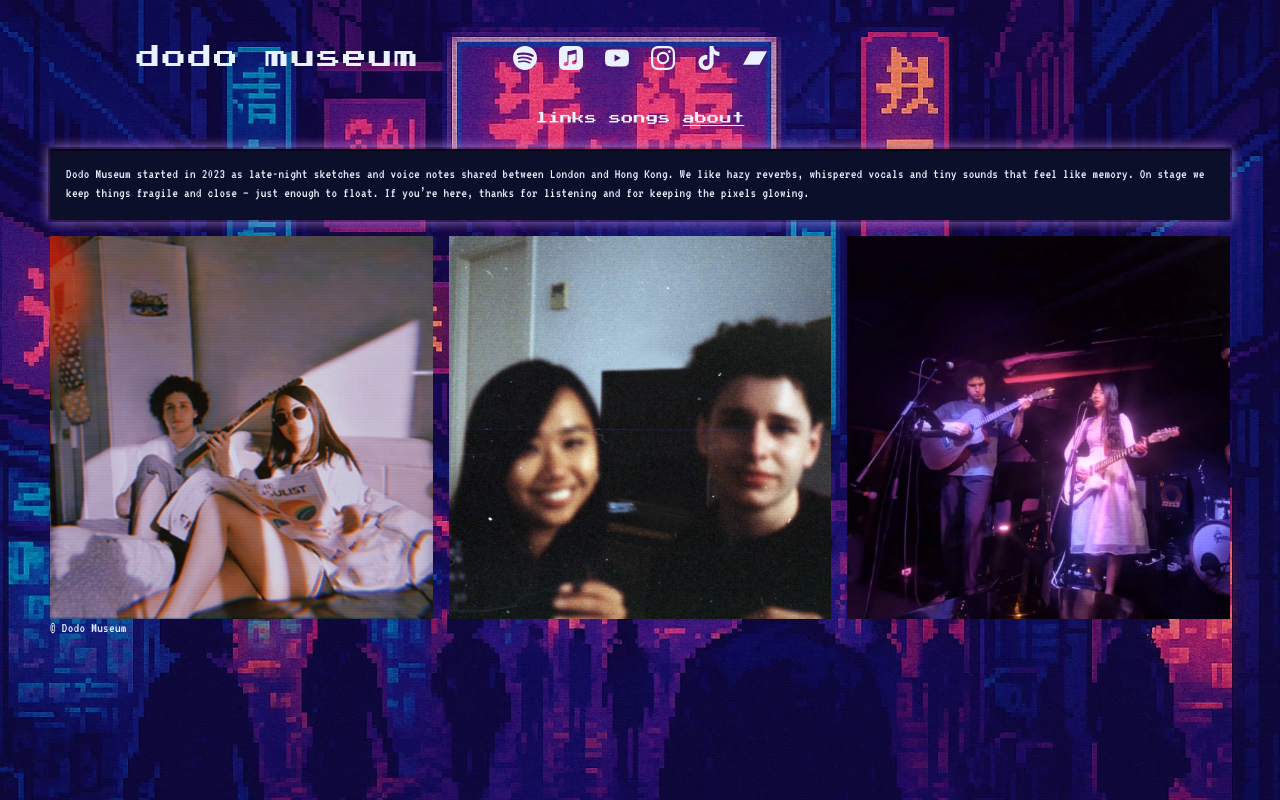
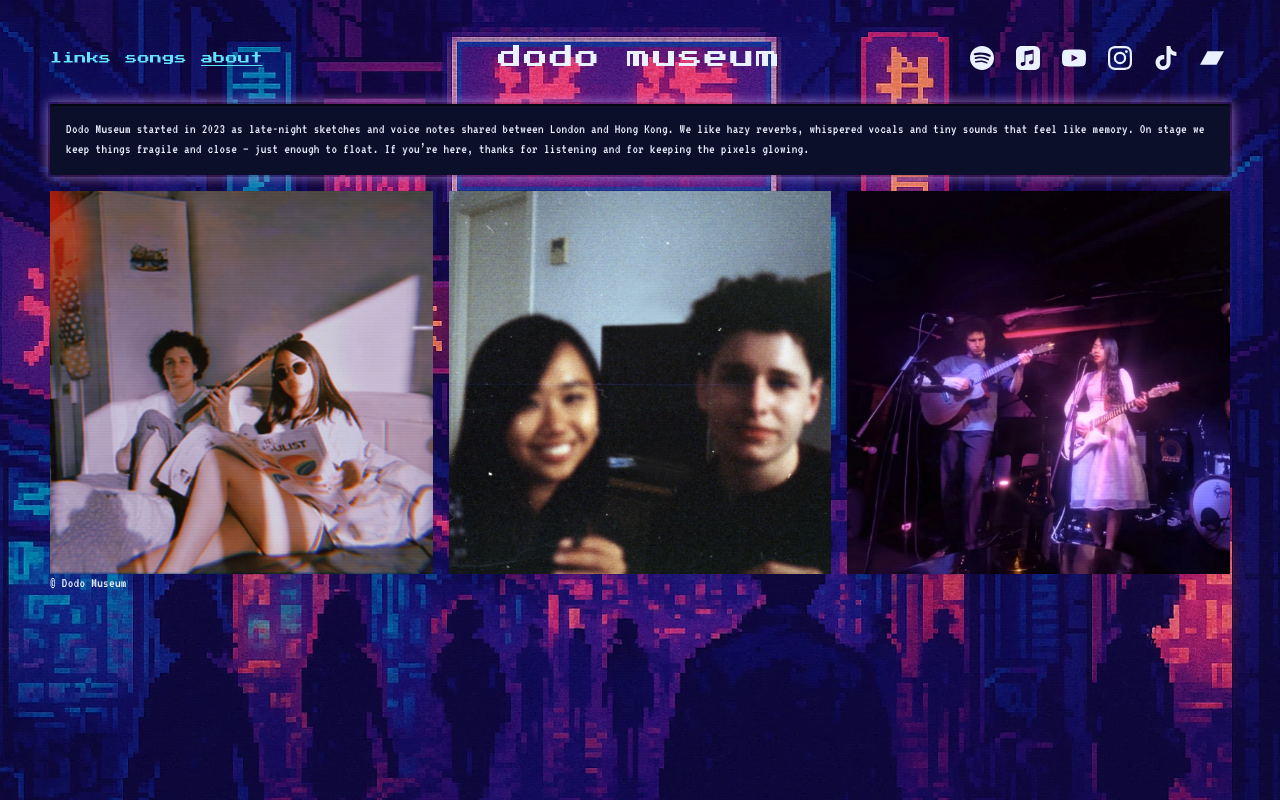
Before and after one commit to lg047/dodomuseum-site, a plain HTML site: page about.html in a window 1280 px wide. Drawn offline with Linux system fonts and the light colour scheme.

Commit message:
Update about.html

```diff
--- a/about.html
+++ b/about.html
@@ -12,9 +12,17 @@
   <div class="wrapper">
 
     <header class="header">
+      <!-- LEFT: Nav -->
+      <nav class="header-nav" aria-label="Primary">
+        <a href="index.html">links</a>
+        <a href="songs.html">songs</a>
+        <a class="active" href="about.html">about</a>
+      </nav>
+
+      <!-- CENTER: Brand -->
       <div class="brand">dodo museum</div>
 
-      <!-- Social icons inline with title -->
+      <!-- RIGHT: Social icons -->
       <section class="header-icons" aria-label="Follow Dodo Museum">
         <a class="icon-btn" href="https://open.spotify.com/artist/YOUR_SPOTIFY_ARTIST_ID" target="_blank" rel="noopener">
           <div class="brand-icon bi-spotify"></div>
@@ -37,12 +45,7 @@
       </section>
     </header>
 
-
-    <nav class="nav">
-      <a href="index.html">links</a>
-      <a href="songs.html">songs</a>
-      <a href="about.html">about</a>
-    </nav>
+    <!-- (Old standalone nav removed) -->
 
     <section class="hero card">
       <h1>about</h1>
@@ -59,7 +62,6 @@
       </article>
     </section>
 
-
     <section class="grid grid-3 gallery" style="margin-top:16px">
       <img src="assets/img/BowenDriveBed_Cropped_VHS_PHOTO.webp" alt="Dodo Museum photo 1">
       <img src="assets/img/Madrid_Square_PHOTO.webp" alt="Dodo Museum photo 2">
```
Lines whose indentation alone changed are shown as unchanged.
